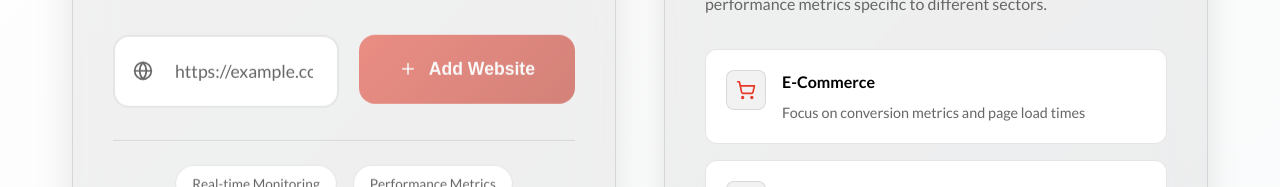
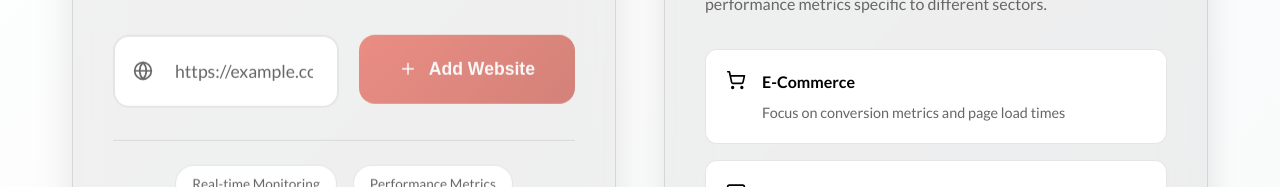
Before and after one commit to omarashzeinhom/WHB-WebHeartBeat, a React (Vite) app: page /add-website in a window 1280 px wide. Shown: the part 613-800 px from the top of the page. Built offline with nearby package versions, Linux system fonts and the light colour scheme.

Commit message:
Adjusted Industry and Favourite Buttons to Be More Aligned in Size

```diff
--- a/src/pages/AddWebSite/AddWebsite.css
+++ b/src/pages/AddWebSite/AddWebsite.css
@@ -182,18 +182,6 @@
   box-shadow: 0 4px 20px rgba(0, 0, 0, 0.1);
 }
 
-.industry-icon {
-  background: var(--color-ui-background);
-  border-radius: 8px;
-  width: 40px;
-  height: 40px;
-  display: flex;
-  align-items: center;
-  justify-content: center;
-  flex-shrink: 0;
-  color: var(--color-accent-red);
-  border: 1px solid var(--color-border);
-}
 
 .industry-content {
   flex: 1;
--- a/src/pages/DashBoard/WebsiteDetail/WebSiteDetail.css
+++ b/src/pages/DashBoard/WebsiteDetail/WebSiteDetail.css
@@ -37,9 +37,9 @@
 
 .favorite-btn,
 .remove-btn {
-  padding: 0.75em;
+  padding: 0.15em;
   border: 1px solid var(--color-border);
-  border-radius: 0.5em;
+  border-radius: var(--border-radius);
   background: var(--color-background);
   cursor: pointer;
   font-size: 1.2em;
```
